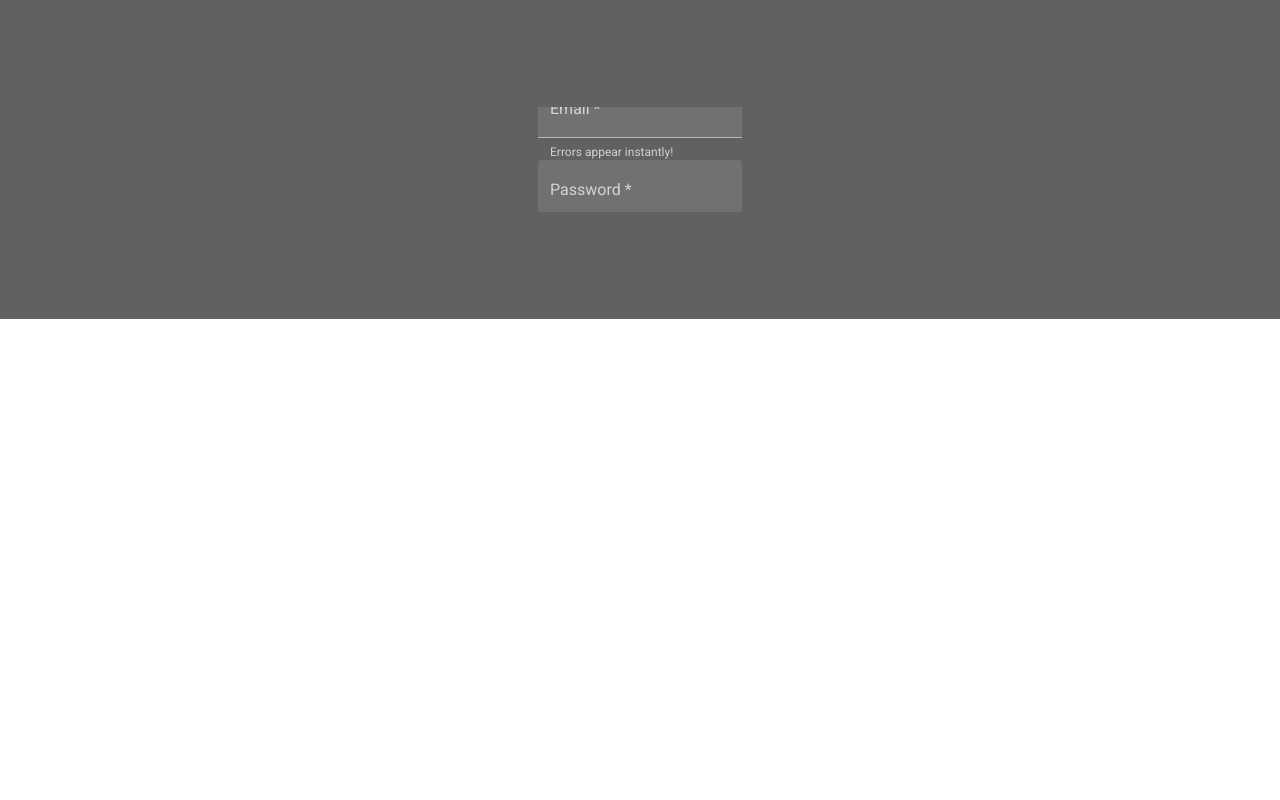
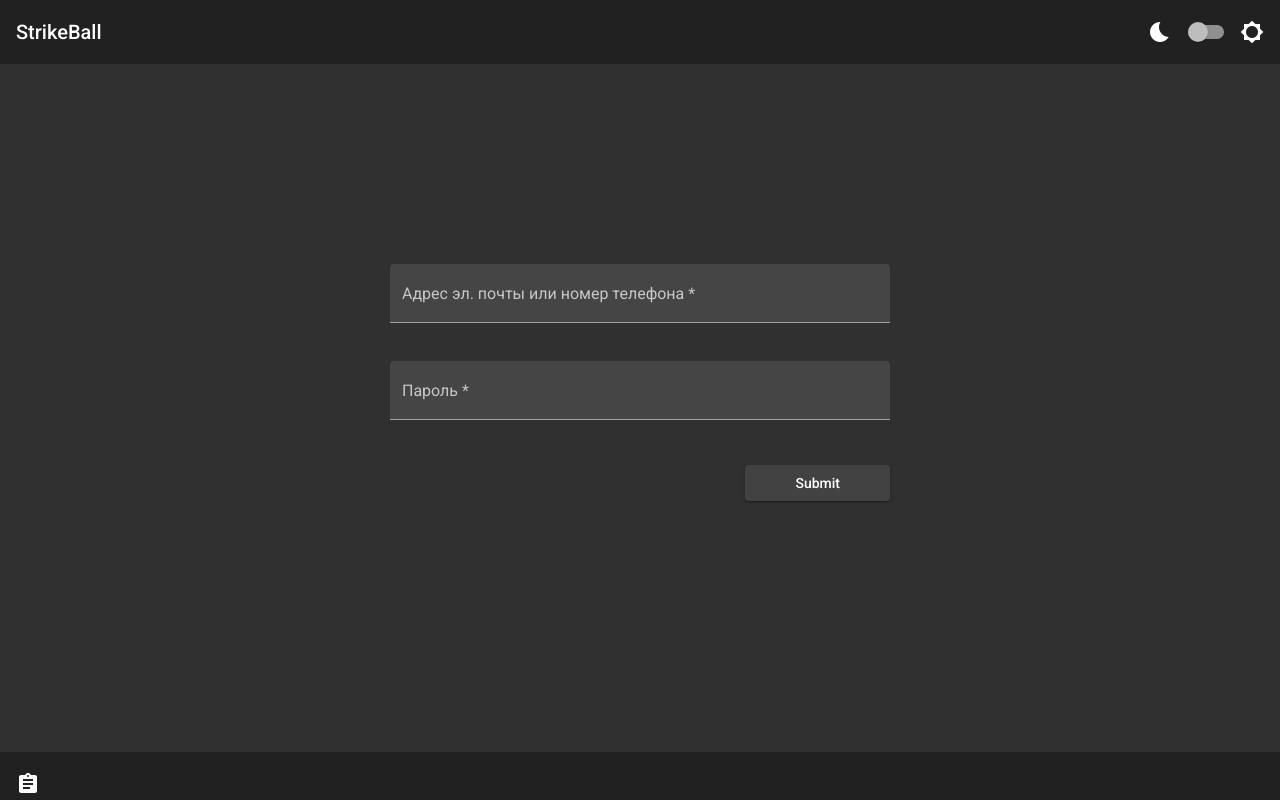
Before and after one commit to Flash2104/airsoft-social, an Angular app in the folder strikeball-spa/: page / in a window 1280 px wide. Built offline with nearby package versions, Linux system fonts and the light colour scheme.

Commit message:
add dark and light theming

```diff
--- a/strikeball-spa/src/app/app.component.html
+++ b/strikeball-spa/src/app/app.component.html
@@ -1,15 +1,35 @@
-<!-- <div class="container">
-  <div class="header" color="accent">Hello</div>
-  <div class="main">
+<div #rootDiv class="app-root">
+  <div class="header">
+    <mat-toolbar>
+      StrikeBall
+      <div class="flex-stretch"></div>
+      <mat-icon class="me-3">bedtime</mat-icon>
+      <form [formGroup]="form" >
+        <mat-slide-toggle formControlName="toggleControl" class="me-3">
+        </mat-slide-toggle>
+      </form>
+      <mat-icon>brightness_5</mat-icon>
+    </mat-toolbar>
+  </div>
+
+
+  <div class="container main">
+
     <router-outlet></router-outlet>
+
   </div>
-  <div class="footer"></div>
-</div> -->
 
-<mat-grid-list cols="12" color="accent">
+  <div class="footer">
+    <mat-toolbar class="footer-toolbar">
+      <mat-icon>assignment</mat-icon>
+    </mat-toolbar>
+  </div>
+</div>
+
+<!-- <mat-grid-list cols="12" color="accent">
   <mat-grid-tile class="header" [colspan]="12"> </mat-grid-tile>
   <mat-grid-tile [colspan]="12">
     <router-outlet></router-outlet>
   </mat-grid-tile>
   <mat-grid-tile [colspan]="12"> </mat-grid-tile>
-</mat-grid-list>
+</mat-grid-list> -->
--- a/strikeball-spa/src/app/app.component.scss
+++ b/strikeball-spa/src/app/app.component.scss
@@ -0,0 +1,3 @@
+.flex-stretch {
+  flex: 1;
+}
--- a/strikeball-spa/src/app/app.component.ts
+++ b/strikeball-spa/src/app/app.component.ts
@@ -1,10 +1,31 @@
-import { Component } from '@angular/core';
+import { OverlayContainer } from '@angular/cdk/overlay';
+import { Component, OnDestroy, OnInit, Renderer2 } from '@angular/core';
+import { FormControl, FormGroup } from '@angular/forms';
 
 @Component({
   selector: 'app-root',
   templateUrl: './app.component.html',
-  styleUrls: ['./app.component.scss']
+  styleUrls: ['./app.component.scss'],
 })
-export class AppComponent {
-  title = 'strikeball-spa';
+export class AppComponent implements OnInit, OnDestroy {
+  form: FormGroup = new FormGroup({
+    toggleControl: new FormControl(false),
+  });
+  // @ViewChild('rootDiv') root: ElementRef | undefined;
+  // @ViewChild('rootDiv') root: ElementRef | undefined;
+  constructor(private overlay: OverlayContainer, private renderer: Renderer2) {}
+  ngOnInit(): void {
+    this.form.controls['toggleControl'].valueChanges.subscribe((lightMode) => {
+      const lightClassName = 'light-theme';
+      // this.root?.nativeElement.classList.toggle(lightClassName);
+      if (lightMode) {
+        this.renderer.addClass(document.body, lightClassName);
+        this.overlay.getContainerElement().classList.add(lightClassName);
+      } else {
+        this.renderer.removeClass(document.body, lightClassName);
+        this.overlay.getContainerElement().classList.remove(lightClassName);
+      }
+    });
+  }
+  ngOnDestroy(): void {}
 }
--- a/strikeball-spa/src/app/auth/sign-in/sign-in.component.html
+++ b/strikeball-spa/src/app/auth/sign-in/sign-in.component.html
@@ -1,24 +1,26 @@
-<form [formGroup]="form" class="example-form">
-  <mat-form-field class="example-full-width" appearance="fill">
-    <mat-label>Email</mat-label>
-    <input type="email" matInput [formControl]="emailFormControl" [errorStateMatcher]="matcher"
-           placeholder="Ex.pat@example.com">
-    <mat-hint>Errors appear instantly!</mat-hint>
+<form [formGroup]="form" class="sign-in-form">
+  <mat-form-field class="mb-3" appearance="fill">
+    <mat-label>Адрес эл. почты или номер телефона</mat-label>
+    <input type="text" matInput [formControl]="emailFormControl" [errorStateMatcher]="matcher"
+           placeholder="Ex.pat@example.com или 88005553535">
     <mat-error *ngIf="emailFormControl.hasError('email') && !emailFormControl.hasError('required')">
-      Please enter a valid email address
+      Введите правильную почту или номер
     </mat-error>
     <mat-error *ngIf="emailFormControl.hasError('required')">
-      Email is <strong>required</strong>
+      Обязательное поле
     </mat-error>
   </mat-form-field>
-  <mat-form-field class="example-form-field" appearance="fill">
-    <mat-label>Password</mat-label>
+  <mat-form-field class="mb-3" appearance="fill">
+    <mat-label>Пароль</mat-label>
     <input matInput type="password" formControlName="password">
     <button *ngIf="form.controls['password'].value" matSuffix mat-icon-button aria-label="Clear" (click)="form.controls['password'].reset()">
       <mat-icon>close</mat-icon>
     </button>
     <mat-error *ngIf="form.controls['password'].hasError('required')">
-      Password is <strong>required</strong>
+      Пароль обязателен для ввода
     </mat-error>
   </mat-form-field>
+  <div class="submit-button-row">
+    <button mat-raised-button class="submit-button" (click)="onSubmit()">Submit</button>
+  </div>
 </form>
--- a/strikeball-spa/src/app/auth/sign-in/sign-in.component.scss
+++ b/strikeball-spa/src/app/auth/sign-in/sign-in.component.scss
@@ -1,6 +1,20 @@
-.example-form {
+.sign-in-form {
   display: flex;
   flex-direction: column;
   max-width: 600px;
-  margin: 200px auto;
+  padding: 200px 50px;
+  margin: 0 auto;
 }
+
+.submit-button-row {
+  align-self: end;
+  padding: 8px 0;
+}
+
+.submit-button-row > * + * {
+  margin-left: 10px;
+}
+
+.submit-button {
+  padding: 0 50px;
+}
--- a/strikeball-spa/src/app/auth/sign-in/sign-in.component.ts
+++ b/strikeball-spa/src/app/auth/sign-in/sign-in.component.ts
@@ -1,31 +1,49 @@
 import { Component, OnInit } from '@angular/core';
-import { FormControl, FormGroup, FormGroupDirective, NgForm, Validators } from '@angular/forms';
-import {ErrorStateMatcher} from '@angular/material/core';
+import {
+  FormControl,
+  FormGroup,
+  FormGroupDirective,
+  NgForm,
+  Validators,
+} from '@angular/forms';
+import { ErrorStateMatcher } from '@angular/material/core';
+import { MatDialog } from '@angular/material/dialog';
 
 @Component({
   selector: 'app-sign-in',
   templateUrl: './sign-in.component.html',
-  styleUrls: ['./sign-in.component.scss']
+  styleUrls: ['./sign-in.component.scss'],
 })
 export class SignInComponent implements OnInit {
-  emailFormControl = new FormControl('', [Validators.required, Validators.email]);
+  emailFormControl = new FormControl('', [
+    Validators.required,
+    Validators.email,
+  ]);
   form: FormGroup = new FormGroup({
     emailFormControl: this.emailFormControl,
-    password: new FormControl('', [Validators.required, Validators.minLength(6)])
+    password: new FormControl('', [
+      Validators.required,
+      Validators.minLength(6),
+    ]),
   });
   matcher = new MyErrorStateMatcher();
-  constructor() { }
+  constructor(public dialog: MatDialog) {}
 
-  ngOnInit(): void {
-    this.form.controls['password']
-  }
+  ngOnInit(): void {}
 
+  onSubmit(): void {}
 }
 
-
 export class MyErrorStateMatcher implements ErrorStateMatcher {
-  isErrorState(control: FormControl | null, form: FormGroupDirective | NgForm | null): boolean {
+  isErrorState(
+    control: FormControl | null,
+    form: FormGroupDirective | NgForm | null
+  ): boolean {
     const isSubmitted = form && form.submitted;
-    return !!(control && control.invalid && (control.dirty || control.touched || isSubmitted));
+    return !!(
+      control &&
+      control.invalid &&
+      (control.dirty || control.touched || isSubmitted)
+    );
   }
 }
--- a/strikeball-spa/src/index.html
+++ b/strikeball-spa/src/index.html
@@ -10,7 +10,7 @@
   <link href="https://fonts.googleapis.com/css2?family=Roboto:wght@300;400;500&display=swap" rel="stylesheet">
   <link href="https://fonts.googleapis.com/icon?family=Material+Icons" rel="stylesheet">
 </head>
-<body>
+<body class="mat-app-background">
   <app-root></app-root>
 </body>
 </html>
--- a/strikeball-spa/src/styles.scss
+++ b/strikeball-spa/src/styles.scss
@@ -1,6 +1,7 @@
 // Custom Theming for Angular Material
 // For more information: https://material.angular.io/guide/theming
 @use "@angular/material" as mat;
+@import "~bootstrap/scss/bootstrap";
 // Plus imports for other components in your app.
 
 // Include the common styles for Angular Material. We include this here so that you only
@@ -11,56 +12,31 @@
 // Define the palettes for your theme using the Material Design palettes available in palette.scss
 // (imported above). For each palette, you can optionally specify a default, lighter, and darker
 // hue. Available color palettes: https://material.io/design/color/
-$spa-warn: mat.define-palette(mat.$amber-palette);
+$sb-warn: mat.define-palette(mat.$amber-palette);
 
-$light-primary: mat.define-palette(mat.$grey-palette);
-$light-accent: mat.define-palette(mat.$lime-palette);
-$light-theme: mat.define-light-theme((
+$sb-primary: mat.define-palette(mat.$grey-palette, 500, 100, 900);
+$sb-accent: mat.define-palette(mat.$lime-palette, 500, 100, 900);
+$sb-theme: mat.define-dark-theme((
  color: (
-   primary: $light-primary,
-   accent: $light-accent,
-   warn: $spa-warn
+   primary: $sb-primary,
+   accent: $sb-accent,
+   warn: $sb-warn
  )
 ));
+@include mat.all-component-themes($sb-theme);
 
-// Define a dark theme
-$dark-primary: mat.define-palette(mat.$grey-palette);
-$dark-accent: mat.define-palette(mat.$lime-palette);
-$dark-theme: mat.define-dark-theme((
- color: (
-   primary: $dark-primary,
-   accent: $dark-accent,
-   warn: $spa-warn
- )
-));
+$sb-light-theme: mat.define-light-theme(
+  (
+    color: (
+      primary: $sb-primary,
+      accent: $sb-accent,
+      warn: $sb-warn,
+    ),
+  )
+);
 
-// $strikeball-spa-primary: mat.define-palette(mat.$gray-palette, 500, 200, 900);
-// $strikeball-spa-accent: mat.define-palette(mat.$lime-palette, 500, 200, 900);
-
-// The warn palette is optional (defaults to red).
-
-// Create the theme object. A theme consists of configurations for individual
-// theming systems such as "color" or "typography".''
-// $strikeball-spa-theme: mat.define-dark-theme(
-//   (
-//     color: (
-//       primary: $strikeball-spa-primary,
-//       accent: $strikeball-spa-accent,
-//       warn: $spa-warn,
-//     ),
-//   )
-// );
-
-// Include theme styles for core and each component used in your app.
-// Alternatively, you can import and @include the theme mixins for each component
-// that you are using.
-@include mat.core-theme($dark-theme);
-@include mat.button-theme($dark-theme);
-@include mat.all-component-themes($dark-theme);
-
-.my-light-theme {
-  @include mat.core-color($light-theme);
-  @include mat.button-color($light-theme);
+.light-theme {
+  @include mat.all-component-colors($sb-light-theme);
  }
 // @include mat.strong-focus-indicators-theme($strikeball-spa-theme);
 
@@ -81,33 +57,38 @@ h5,
 h6 {
   margin: 8px 0;
 }
-.mat-grid-list {
-  background-color: mat.get-color-from-palette($dark-primary, 'darker');
-}
+
 p {
   margin: 0;
 }
 
 html,
 body {
+  height: 100%;
+}
+body {
   margin: 0;
+  font-family: Roboto, "Helvetica Neue", sans-serif;
 }
 
+
 .header {
-  position: fixed;
   display: flex;
-  top: 0;
-  min-height: 48px;
   width: 100%;
   z-index: 120;
+  margin: 0 auto;
 }
+
 .main {
-  margin-top: 56px;
-
+  padding: 0 10px;
 }
 
 .footer {
-  position: absolute;
+  position: fixed;
+  max-height: 48px;
   bottom: 0;
-  min-height: 32px;
+  display: flex;
+  width: 100%;
+  z-index: 120;
+  margin: 0 auto;
 }
```
Also changed, not shown: strikeball-spa/src/app/app.module.ts (+23 -11 lines), strikeball-spa/src/app/auth/auth.module.ts (+16 -10 lines), 2 other files (tests, documents, lock files or other folders).
